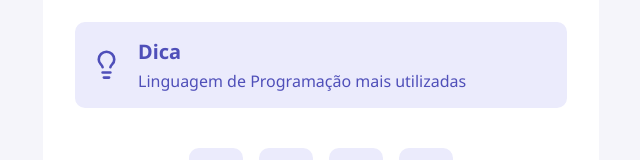
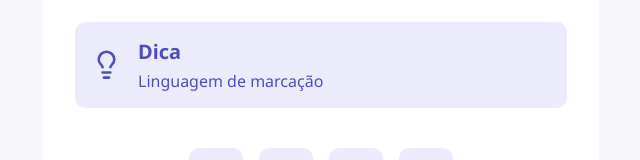
Before and after one commit to RaiVandeberg/jogoDeAdvinhacao, a React (Vite) app: page / in a window 1280 px wide. Shown: the part 299-459 px from the top of the page, without its empty margins (319-959 px from the left). Built offline with nearby package versions, Linux system fonts and the light colour scheme.

Commit message:
recuperando as letras de acerto

```diff
--- a/src/App.tsx
+++ b/src/App.tsx
@@ -13,7 +13,7 @@ import { LeetersUsed, LeetersUsedProps } from "./components/LeetersUsed";
 
 
 export default function App() {
-
+const [score, setScore] = useState(0)
 const [ attempts, setAttempts ] = useState(0)
 const [ letter, setLetter] = useState("")
 const [leetersUsed, setLeetersUsed] = useState<LeetersUsedProps[]>([])
@@ -49,8 +49,15 @@ const [ challenge, setChallenge] = useState<Challenge | null >(null)
       return alert("Letra já utilizada " + value)
     }
 
+    const hits = challenge.word.toUpperCase().split("").filter((char) => char === value).length
+
+    const correct = hits > 0
+    const currentScore = score + hits
+
     setLeetersUsed((prevState) => [
-      ...prevState, { value, correct: false}])
+      ...prevState, { value, correct}])
+
+      setScore(currentScore)
       setLetter("")
 
 
@@ -67,7 +74,7 @@ const [ challenge, setChallenge] = useState<Challenge | null >(null)
     <div className={styles.container} >
       <main>
       <Header current={attempts} max={10} onRestart={handleRestartGame} />
-      <Tip tip="Linguagem de Programação mais utilizadas" />
+      <Tip tip={challenge.tip} />
 
       <div className={styles.word}>
         {
```
